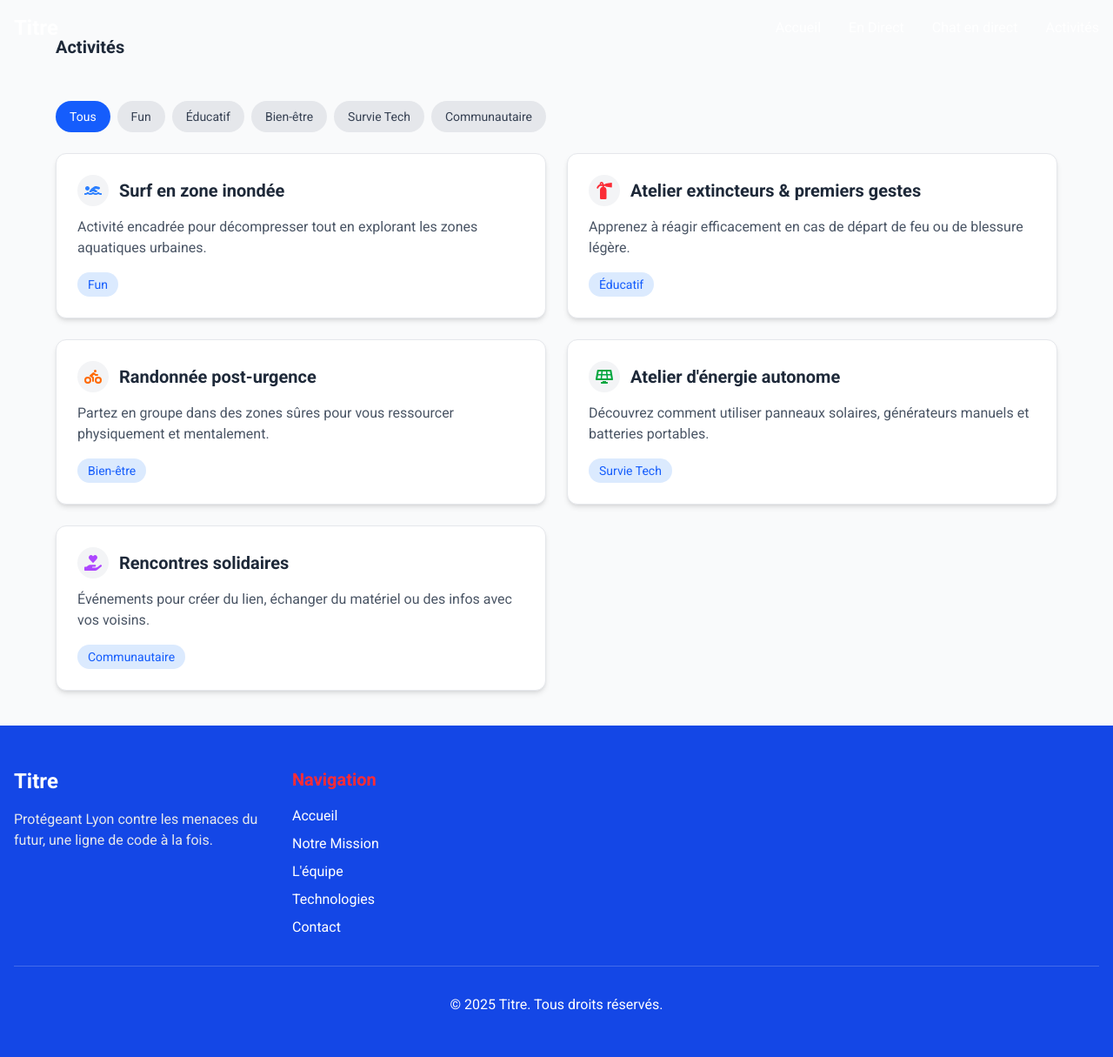
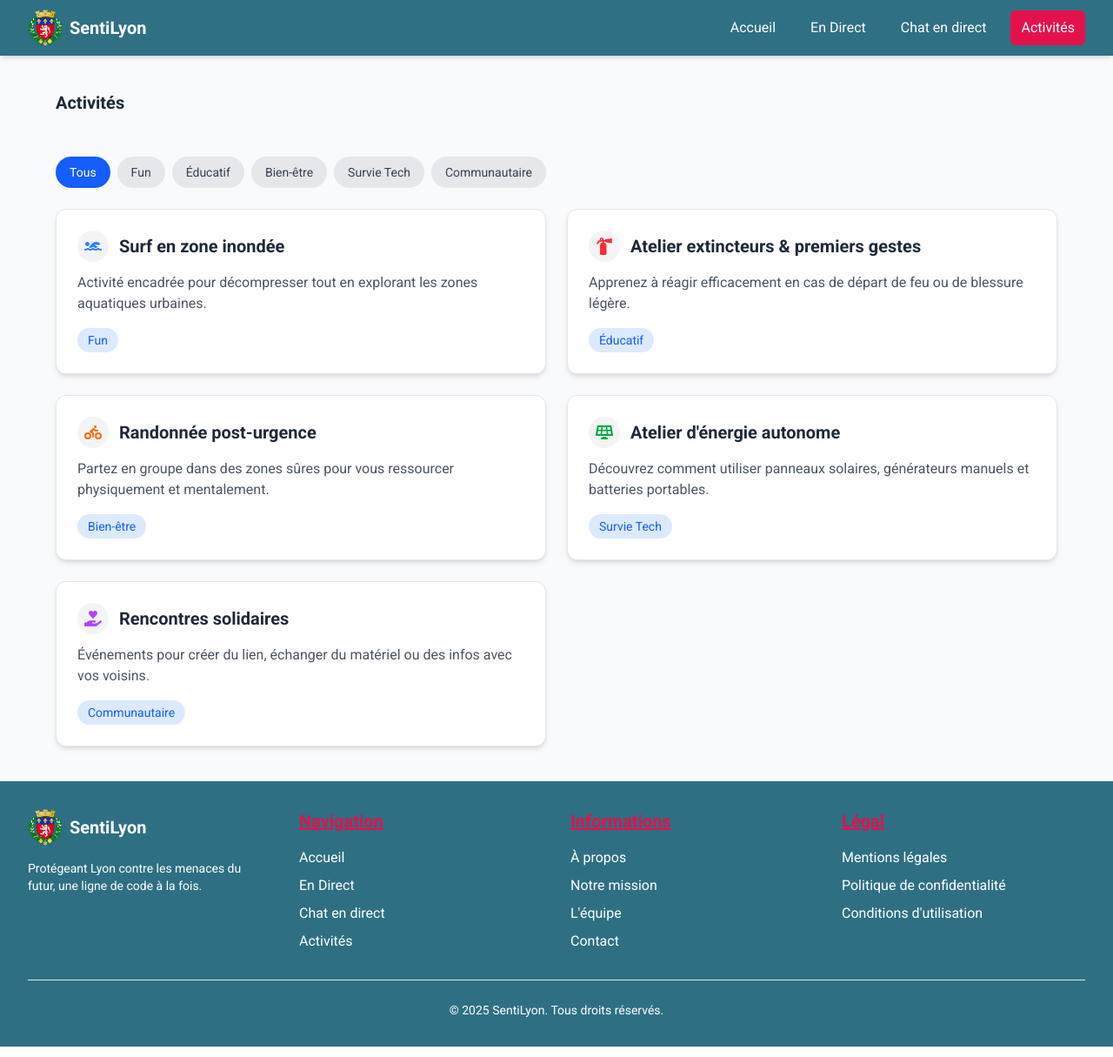
Before and after one commit to DEV-Velris/Challenge-48H-2025, a Next.js app in the folder website/: page /activity in a window 1280 px wide. Shown: the whole page at 87% size. Built offline with nearby package versions, Linux system fonts and the light colour scheme.

Commit message:
Amélioration Navbar & Footer

```diff
--- a/website/src/app/globals.css
+++ b/website/src/app/globals.css
@@ -2,9 +2,9 @@
 
 @theme {
     --color-black: oklch(0.33 0.0017 106.49);
-    --color-red: oklch(0.57 0.233764 28.0921);
+    --color-red: oklch(0.59 0.2303 15.84);
     --color-white: oklch(1 0 0);
-    --color-blue: oklch(0.61 0.1567 253.24);
+    --color-blue: oklch(0.51 0.0725 221.23);
 
     --font-title: 700 1.25rem/1.4 Roboto, sans-serif;
     --font-body: 400 1rem/1.5 Roboto, sans-serif;
--- a/website/src/app/layout.tsx
+++ b/website/src/app/layout.tsx
@@ -25,7 +25,9 @@ export default function RootLayout({
         <html lang="fr">
         <body className={`antialiased flex flex-col min-h-screen ${roboto.className}`}>
         <Navbar/>
-        {children}
+        <div className={"flex-grow pt-16"}>
+            {children}
+        </div>
         <Footer/>
         </body>
         </html>
--- a/website/src/components/footer.tsx
+++ b/website/src/components/footer.tsx
@@ -1,39 +1,85 @@
 import React from 'react';
+import Link from 'next/link';
+import Image from 'next/image';
+import {FooterLink} from "@/types";
+
+const footerLinks: FooterLink[] = [
+    {
+        heading: 'Navigation',
+        links: [
+            {label: 'Accueil', href: '/'},
+            {label: 'En Direct', href: '/event'},
+            {label: 'Chat en direct', href: '/chat'},
+            {label: 'Activités', href: '/activity'},
+        ]
+    },
+    {
+        heading: 'Informations',
+        links: [
+            {label: 'À propos', href: '/about'},
+            {label: 'Notre mission', href: '/mission'},
+            {label: "L'équipe", href: '/team'},
+            {label: 'Contact', href: '/contact'},
+        ]
+    },
+    {
+        heading: 'Légal',
+        links: [
+            {label: 'Mentions légales', href: '/legal'},
+            {label: 'Politique de confidentialité', href: '/privacy'},
+            {label: 'Conditions d\'utilisation', href: '/terms'},
+        ]
+    },
+];
 
 export const Footer: React.FC = () => {
     return (
-        <footer className="bg-blue-700 text-white py-12">
-            <div className="container mx-auto px-4">
+        <footer className="bg-blue shadow-md mt-auto relative">
+            <div className="max-w-7xl mx-auto px-4 sm:px-6 lg:px-8 py-8">
                 <div className="grid grid-cols-1 md:grid-cols-4 gap-8">
                     <div className="space-y-4">
-                        <div className="flex items-center space-x-2">
-                            <span className="text-2xl font-bold">Titre</span>
-                        </div>
-                        <p className="text-gray-200">
+                        <Link href="/" className="flex items-center">
+                            <Image
+                                src="/logo/Coat_of_Arms_of_Lyon.svg"
+                                alt="Logo"
+                                width={40}
+                                height={40}
+                                className="mr-2"
+                            />
+                            <span className="font-title text-lg text-white">SentiLyon</span>
+                        </Link>
+                        <p className="text-white text-sm">
                             Protégeant Lyon contre les menaces du futur, une ligne de code à la fois.
                         </p>
                     </div>
 
-                    <div>
-                        <h3 className="text-lg font-semibold mb-4 text-red-500">Navigation</h3>
-                        <ul className="space-y-2">
-                            {['Accueil', 'Notre Mission', "L'équipe", 'Technologies', 'Contact'].map((item) => (
-                                <li key={item}>
-                                    <a href="#" className="text-white hover:text-red-500 transition-colors">
-                                        {item}
-                                    </a>
-                                </li>
-                            ))}
-                        </ul>
-                    </div>
+                    {footerLinks.map((column, idx) => (
+                        <div key={idx}>
+                            <h3 className="font-title text-red underline mb-4">{column.heading}</h3>
+                            <ul className="space-y-2">
+                                {column.links.map((link) => (
+                                    <li key={link.href}>
+                                        <Link
+                                            href={link.href}
+                                            className="text-white hover:underline transition-colors duration-200"
+                                        >
+                                            {link.label}
+                                        </Link>
+                                    </li>
+                                ))}
+                            </ul>
+                        </div>
+                    ))}
                 </div>
 
-                <div className="border-t border-white/20 mt-8 pt-8 text-center">
-                    <p className="text-white">
-                        © {new Date().getFullYear()} Titre. Tous droits réservés.
+                <div className="border-t border-gray-200 mt-8 pt-6 text-center">
+                    <p className="text-white text-sm">
+                        © {new Date().getFullYear()} SentiLyon. Tous droits réservés.
                     </p>
                 </div>
             </div>
         </footer>
     );
 };
+
+export default Footer;
--- a/website/src/components/navbar.tsx
+++ b/website/src/components/navbar.tsx
@@ -1,75 +1,110 @@
 'use client';
 
-import React, { useState, useEffect } from 'react';
+import React, {useState, useEffect} from 'react';
+import Link from 'next/link';
+import Image from 'next/image';
+import {NavbarItem} from "@/types";
 
-
-const navItems = [
-    { label: 'Accueil', href: '/' },
-    { label: 'En Direct', href: '/event' },
-    { label: "Chat en direct", href: '/chat' },
-    { label: 'Activités', href: '/activity' },
+const navItems: NavbarItem[] = [
+    {label: 'Accueil', href: '/'},
+    {label: 'En Direct', href: '/event'},
+    {label: "Chat en direct", href: '/chat'},
+    {label: 'Activités', href: '/activity'},
 ];
 
 export const Navbar: React.FC = () => {
     const [isMenuOpen, setIsMenuOpen] = useState(false);
-    const [scrolled, setScrolled] = useState(false);
+    const [activeItem, setActiveItem] = useState('/');
 
     useEffect(() => {
-        const handleScroll = () => {
-            setScrolled(window.scrollY > 20);
-        };
-
-        window.addEventListener('scroll', handleScroll);
-        return () => window.removeEventListener('scroll', handleScroll);
+        setActiveItem(window.location.pathname);
     }, []);
 
+    const toggleMenu = () => {
+        setIsMenuOpen(!isMenuOpen);
+    };
+
     return (
-        <header className={`fixed top-0 left-0 right-0 z-50 transition-all duration-300 ${scrolled ? 'bg-blue-700 shadow-lg' : 'bg-transparent'}`}>
-            <div className="container mx-auto px-4">
-                <nav className="flex items-center justify-between h-16">
-                    <div className="flex items-center space-x-2">
-                        <span className="text-2xl font-bold text-white">Titre</span>
+        <nav className="bg-[#2f7084] shadow-md fixed top-0 left-0 right-0 w-full z-50">
+            <div className="max-w-7xl mx-auto px-4 sm:px-6 lg:px-8">
+                <div className="flex justify-between h-16">
+                    <div className="flex-shrink-0 flex items-center">
+                        <Link href="/" className="flex items-center">
+                            <Image
+                                src="/logo/Coat_of_Arms_of_Lyon.svg"
+                                alt="Logo"
+                                width={40}
+                                height={40}
+                                className="mr-2"
+                            />
+                            <span className="font-title text-lg text-white">SentiLyon</span>
+                        </Link>
                     </div>
-
-                    <div className="hidden md:flex space-x-8">
+                    <div className="hidden md:flex items-center space-x-4">
                         {navItems.map((item) => (
-                            <a
-                                key={item.label}
+                            <Link
+                                key={item.href}
                                 href={item.href}
-                                className="text-white hover:text-red-500 font-medium transition-colors duration-200"
+                                className={`px-3 py-2 rounded-md ${
+                                    activeItem === item.href
+                                        ? 'bg-red text-white'
+                                        : 'hover:bg-red text-white'
+                                } transition-colors duration-200`}
+                                onClick={() => setActiveItem(item.href)}
                             >
                                 {item.label}
-                            </a>
+                            </Link>
                         ))}
                     </div>
+                    <div className="md:hidden flex items-center">
+                        <button
+                            onClick={toggleMenu}
+                            className="inline-flex items-center justify-center p-2 rounded-md text-white focus:outline-none"
+                            aria-expanded={isMenuOpen}
+                        >
+                            <span className="sr-only">Ouvrir le menu</span>
+                            {!isMenuOpen ? (
+                                <svg className="h-6 w-6" xmlns="http://www.w3.org/2000/svg" fill="none"
+                                     viewBox="0 0 24 24" stroke="currentColor">
+                                    <path strokeLinecap="round" strokeLinejoin="round" strokeWidth={2}
+                                          d="M4 6h16M4 12h16M4 18h16"/>
+                                </svg>
+                            ) : (
+                                <svg className="h-6 w-6" xmlns="http://www.w3.org/2000/svg" fill="none"
+                                     viewBox="0 0 24 24" stroke="currentColor">
+                                    <path strokeLinecap="round" strokeLinejoin="round" strokeWidth={2}
+                                          d="M6 18L18 6M6 6l12 12"/>
+                                </svg>
+                            )}
+                        </button>
+                    </div>
+                </div>
+            </div>
 
-                    <button
-                        className="md:hidden text-white text-2xl"
-                        onClick={() => setIsMenuOpen(!isMenuOpen)}
-                        aria-label="Toggle menu"
-                    >
-                        {isMenuOpen ? '×' : '☰'}
-                    </button>
-                </nav>
-
-                {isMenuOpen && (
-                    <div className="md:hidden absolute top-full left-0 right-0 bg-blue-700">
-                        <div className="container mx-auto px-4 py-4 flex flex-col space-y-4">
-                            {navItems.map((item) => (
-                                <a
-                                    key={item.label}
-                                    href={item.href}
-                                    className="text-white hover:text-red-500 py-2 font-medium transition-colors duration-200"
-                                    onClick={() => setIsMenuOpen(false)}
-                                >
-                                    {item.label}
-                                </a>
-                            ))}
-                        </div>
+            {isMenuOpen && (
+                <div className="md:hidden">
+                    <div className="px-2 pt-2 pb-3 space-y-1 sm:px-3 bg-blue">
+                        {navItems.map((item) => (
+                            <Link
+                                key={item.href}
+                                href={item.href}
+                                className={`block px-3 py-2 rounded-md ${
+                                    activeItem === item.href
+                                        ? 'bg-red text-white'
+                                        : 'text-white'
+                                } transition-colors duration-200`}
+                                onClick={() => {
+                                    setActiveItem(item.href);
+                                    setIsMenuOpen(false);
+                                }}
+                            >
+                                {item.label}
+                            </Link>
+                        ))}
                     </div>
-                )}
-            </div>
-        </header>
+                </div>
+            )}
+        </nav>
     );
 };
 
--- /dev/null
+++ b/website/src/types/FooterLink.ts
@@ -0,0 +1,7 @@
+export type FooterLink = {
+    heading: string;
+    links: {
+        label: string;
+        href: string;
+    }[];
+}
--- /dev/null
+++ b/website/src/types/NavbarItem.ts
@@ -0,0 +1,4 @@
+export type NavbarItem = {
+  label: string;
+  href: string;
+};
--- a/website/src/types/index.ts
+++ b/website/src/types/index.ts
@@ -1,2 +1,4 @@
 export type {SocketRoom} from "./SocketRoom";
 export type {SocketMessagePayload} from "./SocketMessagePayload";
+export type {FooterLink} from "./FooterLink";
+export type {NavbarItem} from "./NavbarItem";
```
